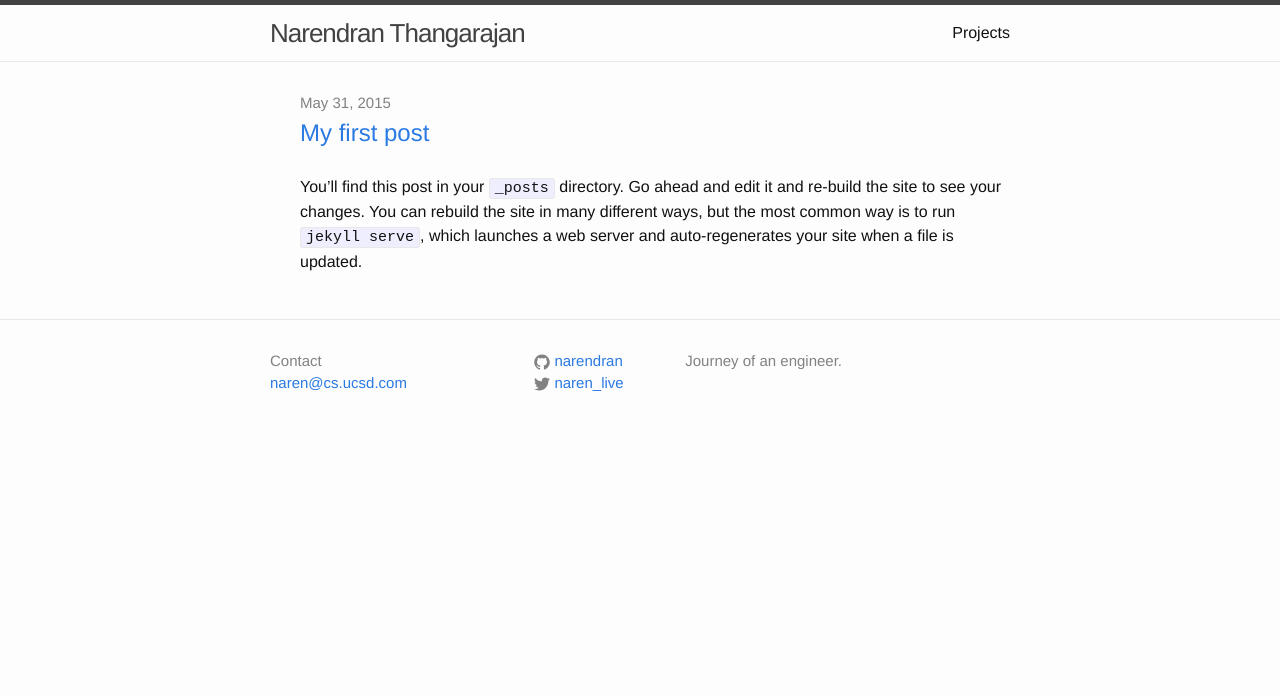
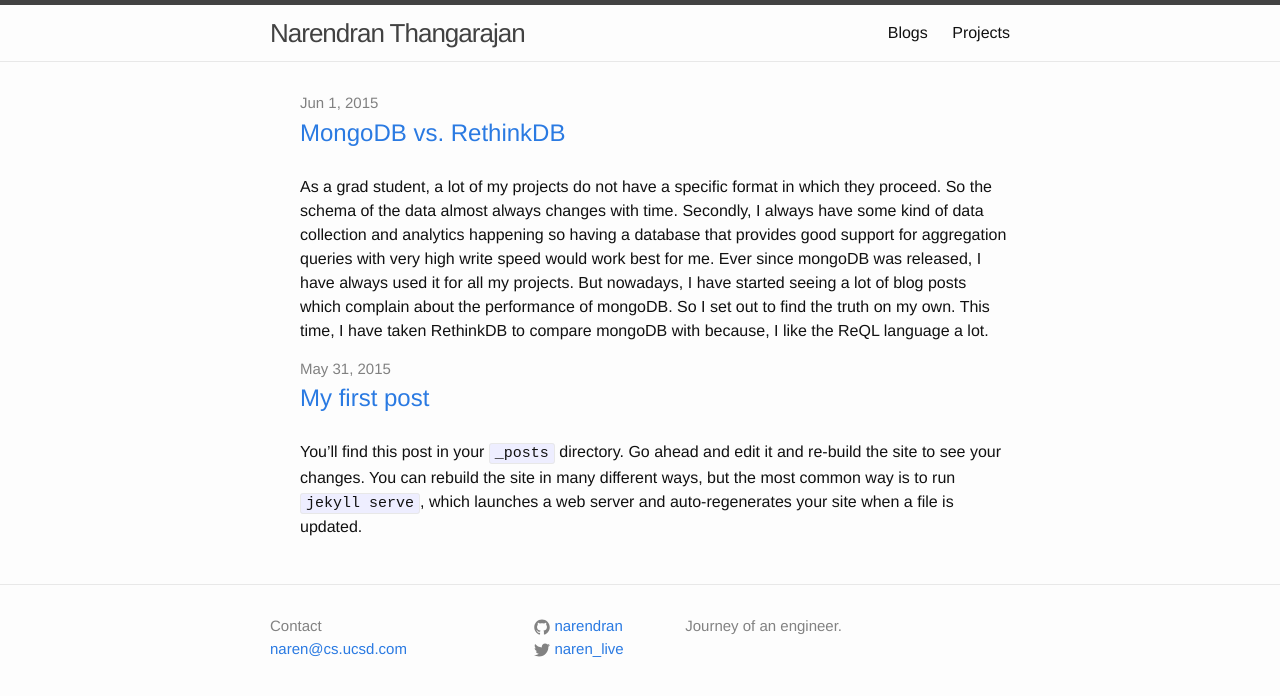
Before and after one commit to narendran/narendran.github.io, a Jekyll site: the page built from blogs.html, in a window 1280 px wide. Shown: the top 696 px of the page. Built offline with Jekyll 4.4.1, drawn with Linux system fonts in a browser that asks for light colours.

Commit message:
Changes for showing blog on header. And starting template for the blog

```diff
--- a/_includes/header.html
+++ b/_includes/header.html
@@ -14,6 +14,7 @@
       </a>
 
       <div class="trigger">
+          <a class="page-link" href="/blogs.html">Blogs</a>
         {% for page in site.pages %}
           {% if page.title %}
           <a class="page-link" href="{{ page.url | prepend: site.baseurl }}">{{ page.title }}</a>
--- /dev/null
+++ b/_posts/2015-6-4-mongo-vs-rethink.markdown
@@ -0,0 +1,24 @@
+---
+layout: post
+title:  "MongoDB vs. RethinkDB"
+date:   2015-06-01 18:00:00
+categories: nosql mongodb rethinkdb
+---
+
+As a grad student, a lot of my projects do not have a specific format in which they proceed. So the schema of the data almost always changes with time. Secondly, I always have some kind of data collection and analytics happening so having a database that provides good support for aggregation queries with very high write speed would work best for me. Ever since mongoDB was released, I have always used it for all my projects. But nowadays, I have started seeing a lot of blog posts which complain about the performance of mongoDB. So I set out to find the truth on my own. This time, I have taken RethinkDB to compare mongoDB with because, I like the ReQL language a lot.
+
+# Data Model :
+
+# Query Language :
+
+# Performance :
+
+#### Create
+
+#### Read
+
+#### Update
+
+#### Delete
+
+# Special queries - MapReduce/Aggregation
```
Also changed, not shown: blogs.html (renamed from blog.html).
